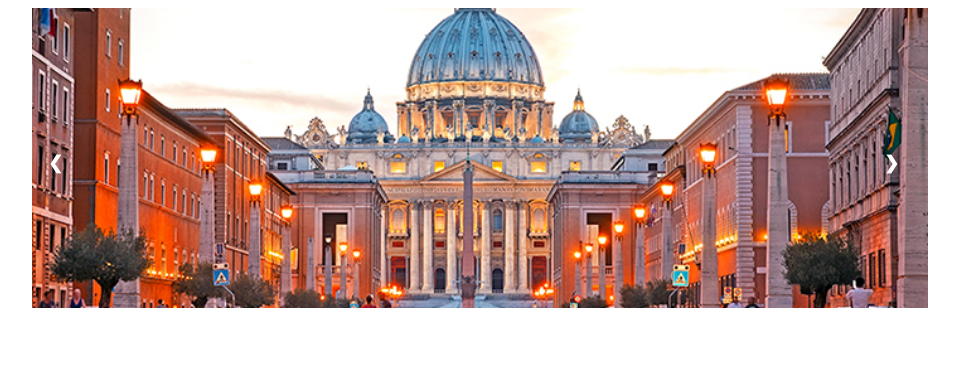
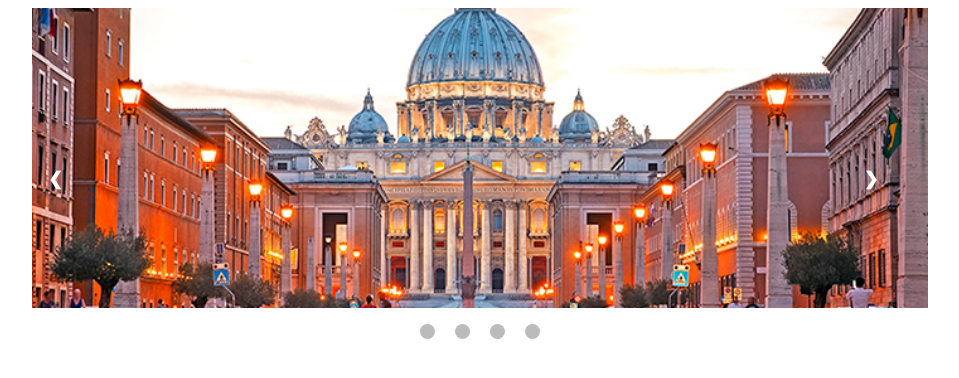
Before and after one commit to lightpine/react-study, a React (Create React App) app: page / in a window 1280 px wide. Shown: the top 378 px of the page, without its empty margins (160-1119 px from the left). Built offline with nearby package versions, Linux system fonts and the light colour scheme.

Commit message:
dot 배치

```diff
--- a/src/components/main/Main.tsx
+++ b/src/components/main/Main.tsx
@@ -38,6 +38,10 @@ const Main: React.FC = () => {
       <NextBox pageNum={pageNum} imgNum={imgNum} Imgs={Imgs} />
       <PreButton onClick={(e) => slideShow(imgNum - 1, pageNum - 1)} col={1}>&#10094;</PreButton>
       <NextButton onClick={(e) => slideShow(imgNum + 1, pageNum + 1)} col={12}>&#10095;</NextButton>
+      <Dot col="5"/>
+      <Dot col="6"/>
+      <Dot col="7"/>
+      <Dot col="8"/>
     </Wapper>
   );
 }
@@ -95,6 +99,11 @@ const Dot = styled.div<{ col: string }>`
   margin: 0 2px;
   background-color: #bbb;
   border-radius: 50%;
+  :hover{
+    cursor: pointer;
+    background-color: black;
+
+  }
 `
 
 const Buttons = css`
```
